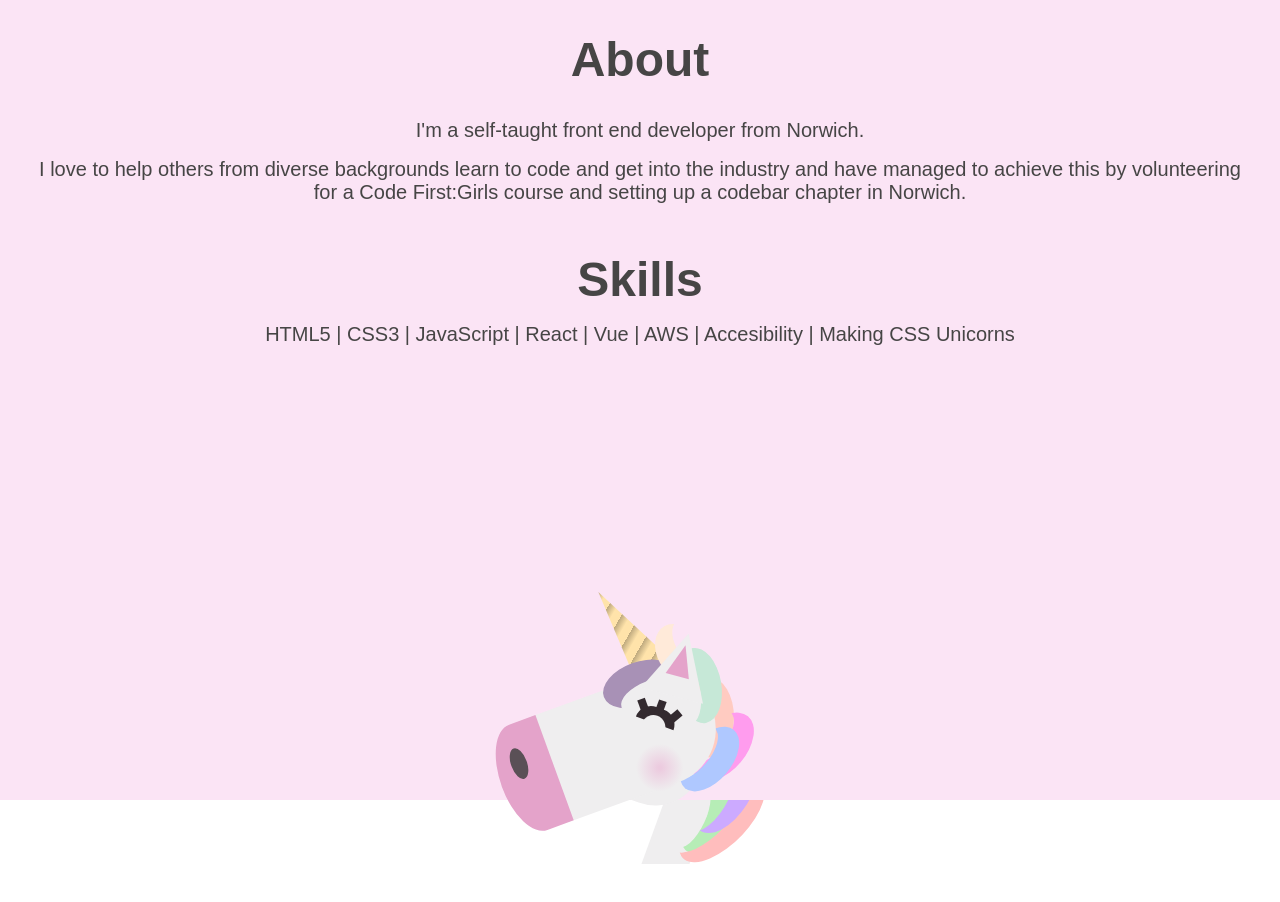
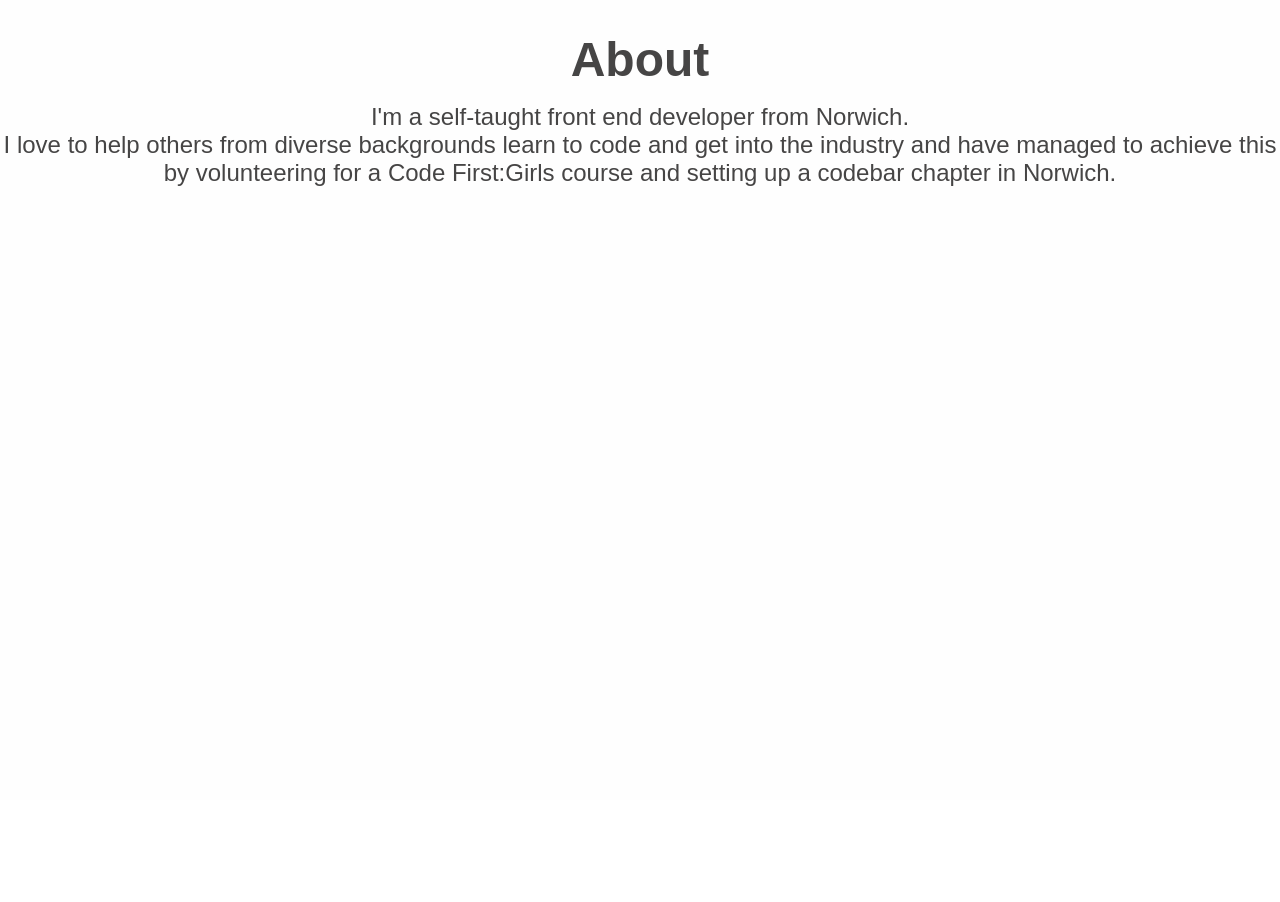
Before and after one commit to alexalala/portfolio, a React (Create React App) app: page /blog in a window 1280 px wide. Shown: the top 902 px of the page. After the commit the page ends 800 px from the top, so only its background shows below. Built offline with nearby package versions, Linux system fonts and the light colour scheme; the HTML template or start-up script is replaced by a standard one.

Commit message:
class components to functional and tidyup of components

```diff
--- a/src/App.js
+++ b/src/App.js
@@ -1,4 +1,4 @@
-import React, { Component } from 'react';
+import React from 'react';
 
 import { injectGlobal } from 'styled-components';
 // import fontawesome icons
@@ -9,26 +9,22 @@ import Routes from './Routes';
 
 library.add(fab);
 
-class App extends Component {
-  render() {
-    return (
-        <div className="App">
-          <Routes />
-        </div>
-    );
-  }
-}
+export default function App() {
+  return (
+    <div className="App">
+      <Routes />
+    </div>
+  )
+};
 
 /* GLOBAL STYLES */
 injectGlobal`
   .App {
     box-sizing: border-box;
     text-align: center;
-    background-color: #fbe4f5;
+    background-color: #FEFEFE;
     font-family: "Raleway", sans-serif;
     color: #464545;
     height: 100%;
   }
 `;
-
-export default App;
--- a/src/layouts/PageWrapper.jsx
+++ /dev/null
@@ -1,22 +0,0 @@
-import React, {  Component} from 'react';
-import styled from 'styled-components';
-
-class PlainPageWrapper extends Component {
-  render() {
-    return (
-      <div className={this.props.className}>
-        { this.props.children }
-      </div>
-    );
-  };
-};
-
-const PageWrapper = styled(PlainPageWrapper)`
-  align-items: center;
-  display: flex;
-  flex-direction: column;
-  height: 100vh;
-  justify-content: center;
-`;
-
-export default PageWrapper;
--- a/src/pages/About.js
+++ b/src/pages/About.js
@@ -1,75 +1,27 @@
-import React, { Component, Fragment } from 'react';
+import React from 'react';
 import styled from 'styled-components';
 
-import PageWrapper from '../layouts/PageWrapper.jsx';
 import Subheader from '../components/Subheader.js';
-import Unicorn from '../components/unicorn/Unicorn.js';
 
-const skills = [
-  'HTML5',
-  'CSS3',
-  'JavaScript',
-  'React',
-  'Vue',
-  'AWS',
-  'Accesibility',
-  'Making CSS Unicorns'
-];
-
-const skillsLastItem = skills[skills.length - 1];
-
-class About extends Component {
-  render() {
+export default function About() {
   return (
-      <PageWrapper className={this.props.className}>
+    <StyledContainer>
       <Subheader>About</Subheader>
       <div className="copy-container">
-          <p>
-            I'm a self-taught front end developer from Norwich.
-          </p>
+        <p>I'm a self-taught front end developer from Norwich.</p>
         <p>
           I love to help others from diverse backgrounds learn to code and get into the industry
           and have managed to achieve this by volunteering for a Code First:Girls course and
           setting up a codebar chapter in Norwich.
         </p>
       </div>
-        <Subheader>Skills</Subheader>
-        <div className="copy-container">
-          {skills.map(skill =>
-            <span key={skill}>
-            {
-              (skill !== skillsLastItem) ?
-                (<Fragment>{skill} | </Fragment>)
-              :
-                (<Fragment>{skill}</Fragment>)
-            }
-            </span>
-          )}
-        </div>
-        <Unicorn />
-      </PageWrapper>
+    </StyledContainer>
   );
 };
-};
 
-const AboutStyled = styled(About)`
-  position: relative;
+const StyledContainer = styled.div`
   display: flex;
+  flex-direction: column;
   justify-content: start;
   font-size: 1.5rem;
-
-  .copy-container {
-    font-size: 1.25rem;
-    margin: 0 2rem;
-    font-weight: 100;
-
-    p {
-      margin: 1rem 0;
-    }
-  }
-  .unicorn {
-    bottom: 0;
-  }
 `;
-
-export default AboutStyled;
--- a/src/pages/Contact.js
+++ b/src/pages/Contact.js
@@ -1,28 +1,26 @@
-import React, { Component } from 'react';
+import React from 'react';
 import styled from 'styled-components';
 
 import { primary_colour, black } from '../assets/styles/variables.js';
 import Subheader from '../components/Subheader.js';
-import PageWrapper from '../layouts/PageWrapper.jsx';
 
-class Contact extends Component {
-  render() {
+export default function Contact() {
   return (
-      <PageWrapper className={this.props.className}>
+    <StyledContainer>
       <Subheader>Feel free to get in touch!</Subheader>
-        <a href="mailto:mail@alexandramoo.re">Email me - mail@alexandramoo.re</a>
-        <a href="https://twitter.com/alexandraamoore">Tweet me - @alexandraamoore</a>
-      </PageWrapper>
+      <ContactLinks href="mailto:mail@alexandramoo.re">Email me - mail@alexandramoo.re</ContactLinks>
+      <ContactLinks href="https://twitter.com/alexandraamoore">Tweet me - @alexandraamoore</ContactLinks>
+    </StyledContainer>
   );
 };
-};
 
-const styledContact = styled(Contact)`
+const StyledContainer = styled.div`
   background-color: ${primary_colour};
   margin: 0;
   width 100%;
+`;
 
-  a {
+const ContactLinks = styled.a`
   background-image: linear-gradient(180deg,transparent 65%,#a9d8f3 0);
   background-size: 0 100%;
   background-repeat: no-repeat;
@@ -37,7 +35,4 @@ const styledContact = styled(Contact)`
     cursor: pointer;
     color: ${black};
   }
-  }
 `;
-
-export default styledContact;
--- a/src/pages/Home.js
+++ b/src/pages/Home.js
@@ -1,11 +1,10 @@
-import React, { Component } from 'react';
+import React from 'react';
 import styled, { keyframes } from 'styled-components';
 import Typist from 'react-typist';
 import { FontAwesomeIcon } from '@fortawesome/react-fontawesome';
 
 import 'react-typist/dist/Typist.css';
 import { primary_colour, tertiary_colour, white, black } from '../assets/styles/variables.js';
-import PageWrapper from '../layouts/PageWrapper.jsx';
 
 const Triangle = styled.div`
   border-left: 50vw solid ${white};
@@ -54,10 +53,9 @@ a {
 }
 `;
 
-class Home extends Component {
-  render() {
+export default function Home() {
   return (
-      <PageWrapper>
+    <div>
       <Container>
         <Typist>
           Hey, I&lsquo;m Alexandra
@@ -77,9 +75,6 @@ class Home extends Component {
         </IconContainer>
       </Container>
       <Triangle></Triangle>
-      </PageWrapper>
-    );
+    </div>
+  )
 };
-};
-
-export default Home;
```
Also changed, not shown: src/layouts/Main.jsx (deleted, +0 -19 lines). Lines whose indentation alone changed are shown as unchanged.
